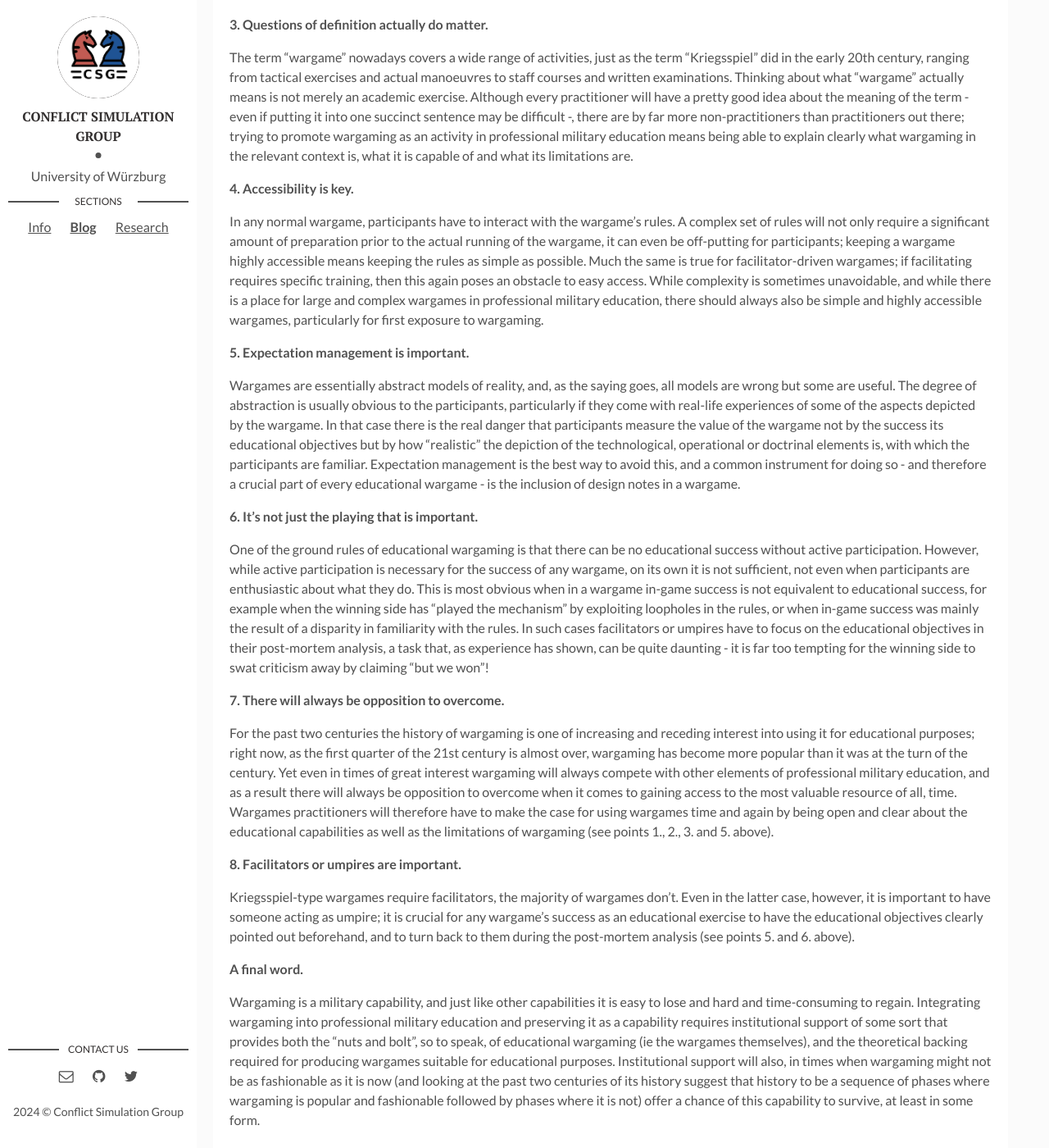
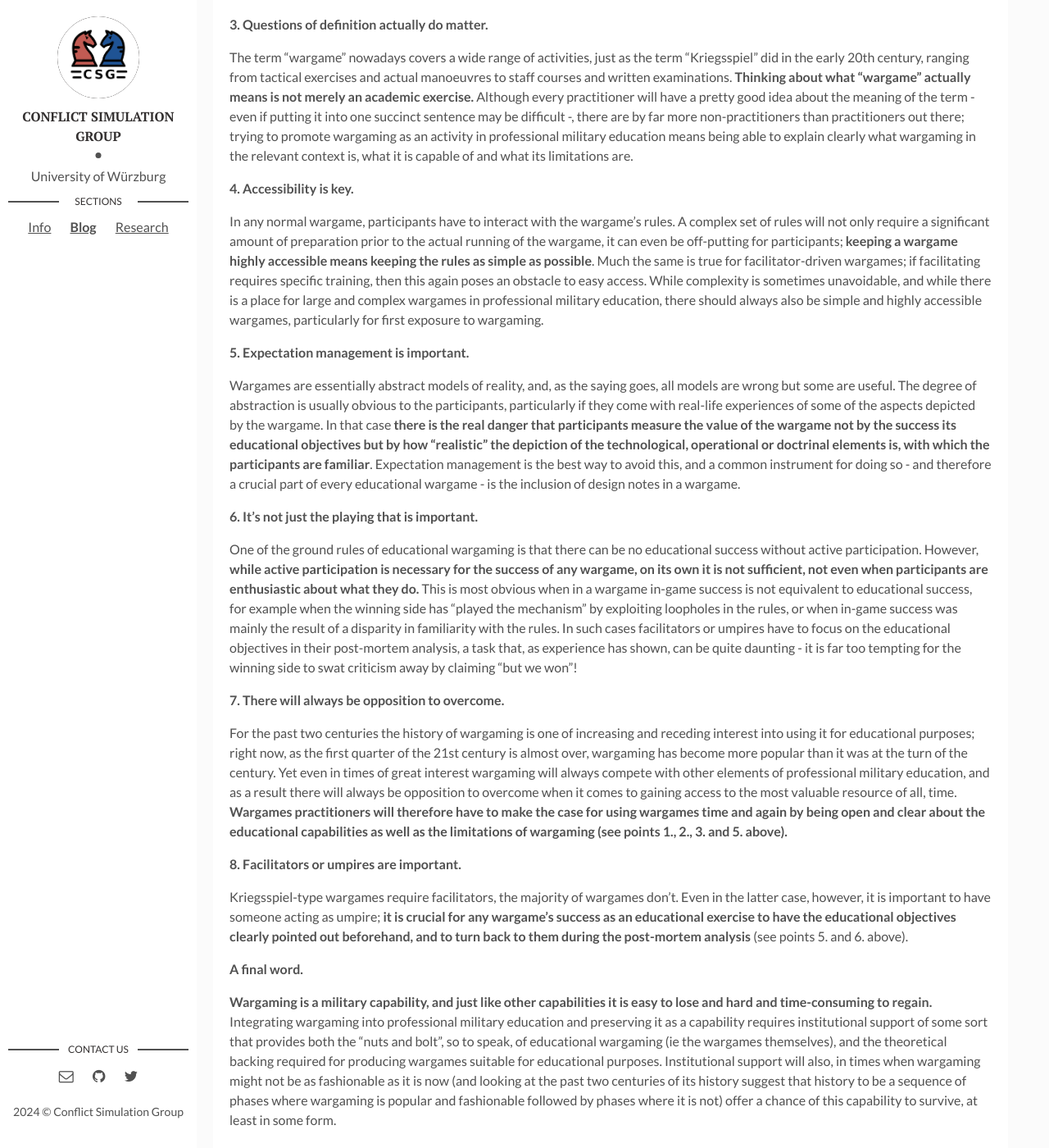
Before and after one commit to cosimg/blog, a Jekyll site: the page built from _posts/2024-11-07-200-years-of-Kriegsspiel-history.markdown, in a window 1280 px wide and 1400 px high, scrolled down 1494 px. Shown: the whole window at 82% size. Built offline with Jekyll 4.4.1, drawn with Linux system fonts in a browser that asks for light colours; some of the changed text lies outside the part shown.

```diff
--- a/_posts/2024-11-07-200-years-of-Kriegsspiel-history.markdown
+++ b/_posts/2024-11-07-200-years-of-Kriegsspiel-history.markdown
@@ -22,36 +22,36 @@ Looking at the history of the Kriegsspiel and how it fared in the Prussian army
 
 **1. If you want to think wargames, think purpose.**
 
-By far the single most important question in employing wargames as educational instruments, and the one question from which success or failure of a wargame depend is "what is it that participants should take away from it?". The clearer the definition of the educational objective, the greater the chance for educational success. In educational contexts, the character of any wargame will always be directly related to its educational objective, and usually those wargames are most suitable for a specific educational purpose which are specifically designed for it. This does not mean that commercially available wargames are unsuitable for educational purposes, but that purpose must be clearly defined before employing them.
+By far the single most important question in employing wargames as educational instruments, and the one question from which success or failure of a wargame depend is "what is it that participants should take away from it?". **The clearer the definition of the educational objective, the greater the chance for educational success.** In educational contexts, the character of any wargame will always be directly related to its educational objective, and usually those wargames are most suitable for a specific educational purpose which are specifically designed for it. This does not mean that commercially available wargames are unsuitable for educational purposes, but that purpose must be clearly defined before employing them.
 
 **2. Wargames are precision tools, not blunt objects.**
 
-Wargames are always models with a high degree of abstraction. Any sequence of decisions or events depicted by a wargame will always be influenced by a multitude of factors that are impossible to cover in a single wargame. Successful wargames will therefore invariably focus on a narrow set of factors, and it is about these and these only that participants can learn something. This is at the same time a great advantage and a great limitation of wargames, and it is important to explain the limitations of any wargame to the participants.
+Wargames are always models with a high degree of abstraction. Any sequence of decisions or events depicted by a wargame will always be influenced by a multitude of factors that are impossible to cover in a single wargame. **Successful wargames will therefore invariably focus on a narrow set of factors, and it is about these and these only that participants can learn something.** This is at the same time a great advantage and a great limitation of wargames, and it is important to explain the limitations of any wargame to the participants.
 
 **3. Questions of definition actually do matter.**
 
-The term "wargame" nowadays covers a wide range of activities, just as the term "Kriegsspiel" did in the early 20th century, ranging from tactical exercises and actual manoeuvres to staff courses and written examinations. Thinking about what "wargame" actually means is not merely an academic exercise. Although every practitioner will have a pretty good idea about the meaning of the term - even if putting it into one succinct sentence may be difficult -, there are by far more non-practitioners than practitioners out there; trying to promote wargaming as an activity in professional military education means being able to explain clearly what wargaming in the relevant context is, what it is capable of and what its limitations are.
+The term "wargame" nowadays covers a wide range of activities, just as the term "Kriegsspiel" did in the early 20th century, ranging from tactical exercises and actual manoeuvres to staff courses and written examinations. **Thinking about what "wargame" actually means is not merely an academic exercise.** Although every practitioner will have a pretty good idea about the meaning of the term - even if putting it into one succinct sentence may be difficult -, there are by far more non-practitioners than practitioners out there; trying to promote wargaming as an activity in professional military education means being able to explain clearly what wargaming in the relevant context is, what it is capable of and what its limitations are.
 
 **4. Accessibility is key.**
 
-In any normal wargame, participants have to interact with the wargame's rules. A complex set of rules will not only require a significant amount of preparation prior to the actual running of the wargame, it can even be off-putting for participants; keeping a wargame highly accessible means keeping the rules as simple as possible. Much the same is true for facilitator-driven wargames; if facilitating requires specific training, then this again poses an obstacle to easy access. While complexity is sometimes unavoidable, and while there is a place for large and complex wargames in professional military education, there should always also be simple and highly accessible wargames, particularly for first exposure to wargaming.
+In any normal wargame, participants have to interact with the wargame's rules. A complex set of rules will not only require a significant amount of preparation prior to the actual running of the wargame, it can even be off-putting for participants; **keeping a wargame highly accessible means keeping the rules as simple as possible**. Much the same is true for facilitator-driven wargames; if facilitating requires specific training, then this again poses an obstacle to easy access. While complexity is sometimes unavoidable, and while there is a place for large and complex wargames in professional military education, there should always also be simple and highly accessible wargames, particularly for first exposure to wargaming.
 
 **5. Expectation management is important.**
 
-Wargames are essentially abstract models of reality, and, as the saying goes, all models are wrong but some are useful. The degree of abstraction is usually obvious to the participants, particularly if they come with real-life experiences of some of the aspects depicted by the wargame. In that case there is the real danger that participants measure the value of the wargame not by the success its educational objectives but by how "realistic" the depiction of the technological, operational or doctrinal elements is, with which the participants are familiar. Expectation management is the best way to avoid this, and a common instrument for doing so - and therefore a crucial part of every educational wargame - is the inclusion of design notes in a wargame.
+Wargames are essentially abstract models of reality, and, as the saying goes, all models are wrong but some are useful. The degree of abstraction is usually obvious to the participants, particularly if they come with real-life experiences of some of the aspects depicted by the wargame. In that case **there is the real danger that participants measure the value of the wargame not by the success its educational objectives but by how "realistic" the depiction of the technological, operational or doctrinal elements is, with which the participants are familiar**. Expectation management is the best way to avoid this, and a common instrument for doing so - and therefore a crucial part of every educational wargame - is the inclusion of design notes in a wargame.
 
 **6. It's not just the playing that is important.**
 
-One of the ground rules of educational wargaming is that there can be no educational success without active participation. However, while active participation is necessary for the success of any wargame, on its own it is not sufficient, not even when participants are enthusiastic about what they do. This is most obvious when in a wargame in-game success is not equivalent to educational success, for example when the winning side has "played the mechanism" by exploiting loopholes in the rules, or when in-game success was mainly the result of a disparity in familiarity with the rules. In such cases facilitators or umpires have to focus on the educational objectives in their post-mortem analysis, a task that, as experience has shown, can be quite daunting - it is far too tempting for the winning side to swat criticism away by claiming "but we won"!
+One of the ground rules of educational wargaming is that there can be no educational success without active participation. However, **while active participation is necessary for the success of any wargame, on its own it is not sufficient, not even when participants are enthusiastic about what they do.** This is most obvious when in a wargame in-game success is not equivalent to educational success, for example when the winning side has "played the mechanism" by exploiting loopholes in the rules, or when in-game success was mainly the result of a disparity in familiarity with the rules. In such cases facilitators or umpires have to focus on the educational objectives in their post-mortem analysis, a task that, as experience has shown, can be quite daunting - it is far too tempting for the winning side to swat criticism away by claiming "but we won"!
 
 **7. There will always be opposition to overcome.**
 
-For the past two centuries the history of wargaming is one of increasing and receding interest into using it for educational purposes; right now, as the first quarter of the 21st century is almost over, wargaming has become more popular than it was at the turn of the century. Yet even in times of great interest wargaming will always compete with other elements of professional military education, and as a result there will always be opposition to overcome when it comes to gaining access to the most valuable resource of all, time. Wargames practitioners will therefore have to make the case for using wargames time and again by being open and clear about the educational capabilities as well as the limitations of wargaming (see points 1., 2., 3. and 5. above).
+For the past two centuries the history of wargaming is one of increasing and receding interest into using it for educational purposes; right now, as the first quarter of the 21st century is almost over, wargaming has become more popular than it was at the turn of the century. Yet even in times of great interest wargaming will always compete with other elements of professional military education, and as a result there will always be opposition to overcome when it comes to gaining access to the most valuable resource of all, time. **Wargames practitioners will therefore have to make the case for using wargames time and again by being open and clear about the educational capabilities as well as the limitations of wargaming (see points 1., 2., 3. and 5. above).**
 
 **8. Facilitators or umpires are important.**
 
-Kriegsspiel-type wargames require facilitators, the majority of wargames don't. Even in the latter case, however, it is important to have someone acting as umpire; it is crucial for any wargame's success as an educational exercise to have the educational objectives clearly pointed out beforehand, and to turn back to them during the post-mortem analysis (see points 5. and 6. above).
+Kriegsspiel-type wargames require facilitators, the majority of wargames don't. Even in the latter case, however, it is important to have someone acting as umpire; **it is crucial for any wargame's success as an educational exercise to have the educational objectives clearly pointed out beforehand, and to turn back to them during the post-mortem analysis** (see points 5. and 6. above).
 
 **A final word.**
 
-Wargaming is a military capability, and just like other capabilities it is easy to lose and hard and time-consuming to regain. Integrating wargaming into professional military education and preserving it as a capability requires institutional support of some sort that provides both the "nuts and bolt", so to speak, of educational wargaming (ie the wargames themselves), and the theoretical backing required for producing wargames suitable for educational purposes. Institutional support will also, in times when wargaming might not be as fashionable as it is now (and looking at the past two centuries of its history suggest that history to be a sequence of phases where wargaming is popular and fashionable followed by phases where it is not) offer a chance of this capability to survive, at least in some form.
+**Wargaming is a military capability, and just like other capabilities it is easy to lose and hard and time-consuming to regain.** Integrating wargaming into professional military education and preserving it as a capability requires institutional support of some sort that provides both the "nuts and bolt", so to speak, of educational wargaming (ie the wargames themselves), and the theoretical backing required for producing wargames suitable for educational purposes. Institutional support will also, in times when wargaming might not be as fashionable as it is now (and looking at the past two centuries of its history suggest that history to be a sequence of phases where wargaming is popular and fashionable followed by phases where it is not) offer a chance of this capability to survive, at least in some form.
```
